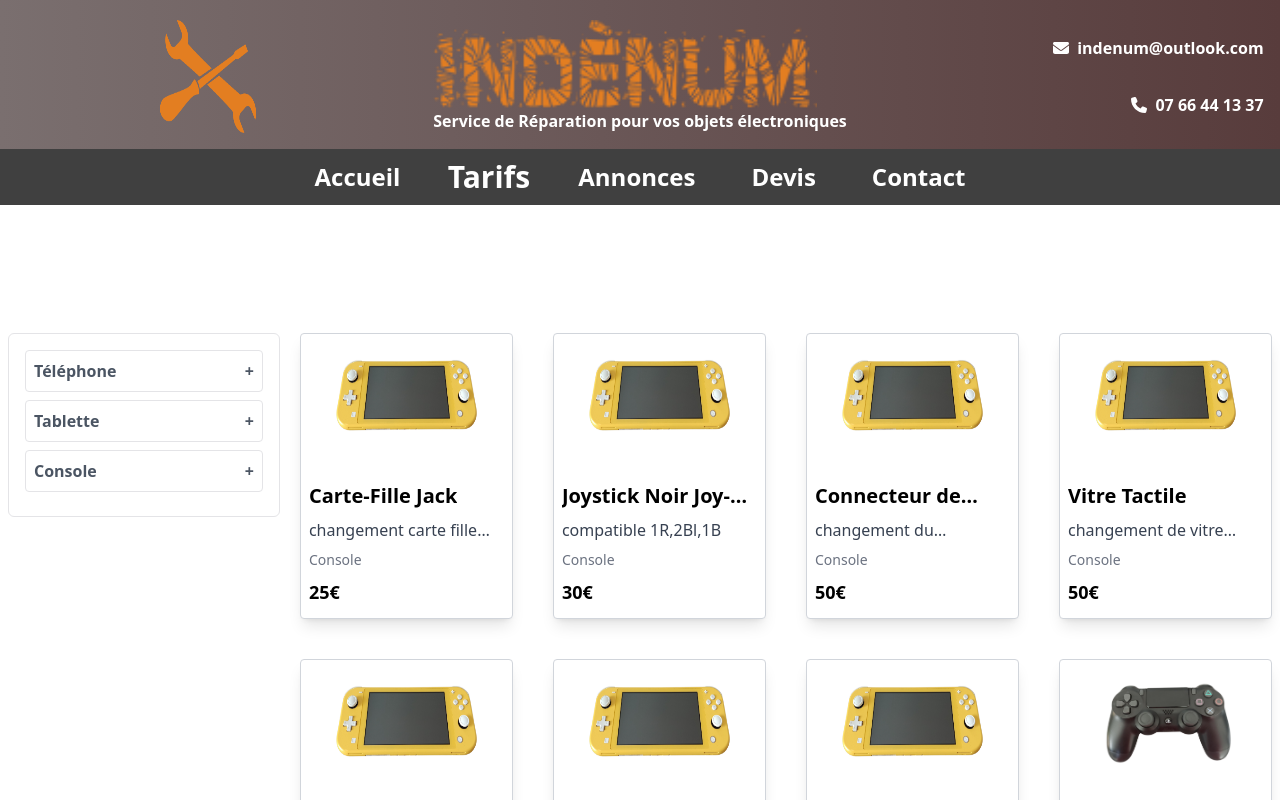
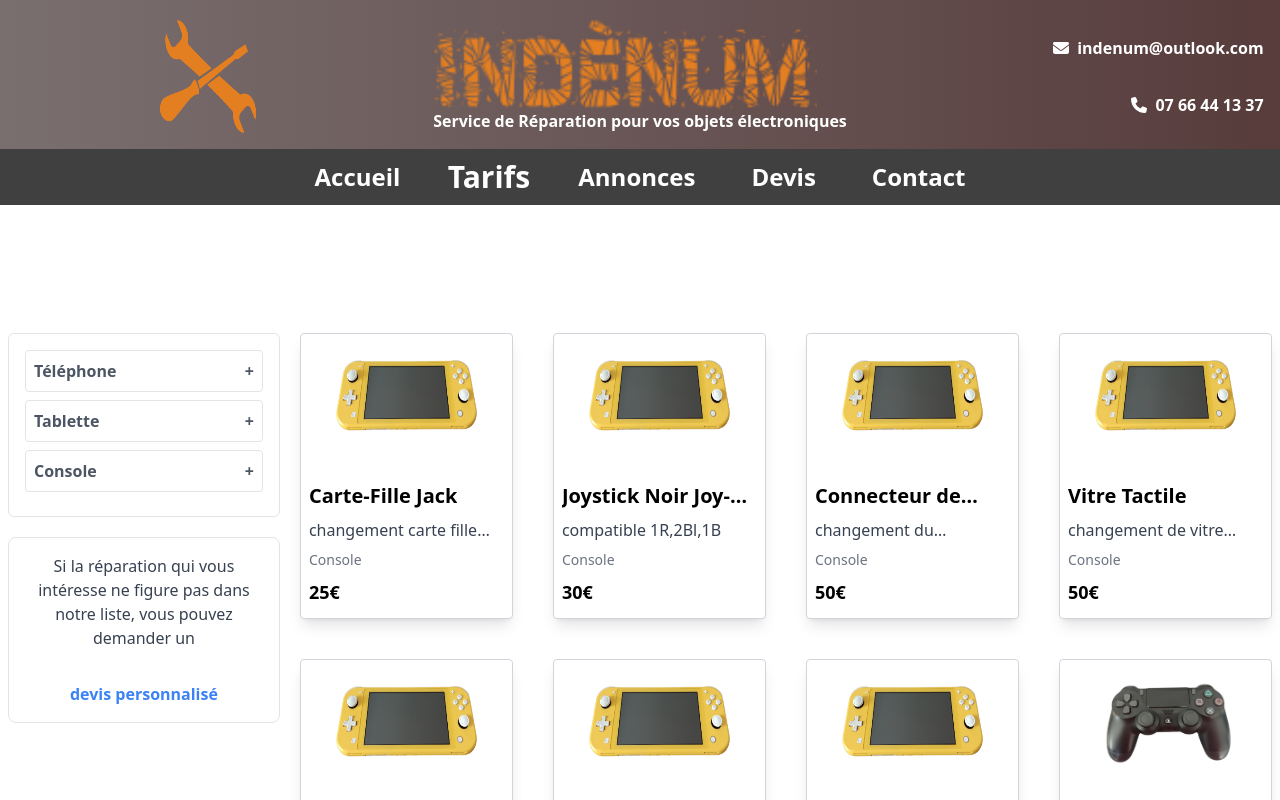
Before and after one commit to jo33200/indenum, a React (Vite) app: page /rates in a window 1280 px wide. Shown: the top 800 px of the page. Built offline with nearby package versions, Linux system fonts and the light colour scheme.

Commit message:
Add personalized quote request link to Rates page

```diff
--- a/src/pages/rates/rates.jsx
+++ b/src/pages/rates/rates.jsx
@@ -95,6 +95,15 @@ const Rate = () => {
           openCategory={openCategory} // Passer la catégorie ouverte
           onCategoryChange={handleCategoryChange} // Gérer l'ouverture de la catégorie
         />
+        <div className="mt-5 w-full p-4 border-[0.5px] border-zinc-200 rounded-lg ">
+          <p className="text-gray-700 text-base mb-2">
+            Si la réparation qui vous intéresse ne figure pas dans notre liste, vous pouvez demander un
+          </p>
+          <a href="#" className="mt-6 inline-block text-blue-500 font-semibold hover:text-blue-700 transition-colors duration-200">
+            devis personnalisé
+          </a>
+        </div>
+
       </div>
       <ListRates ratesData={filteredRates} selectedFilters={selectedFilters} />{" "}
       {/* Passer les annonces ici */}
```
